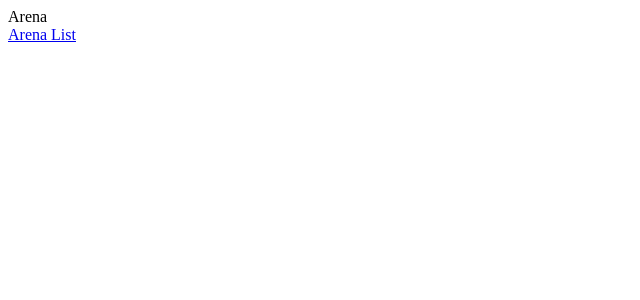
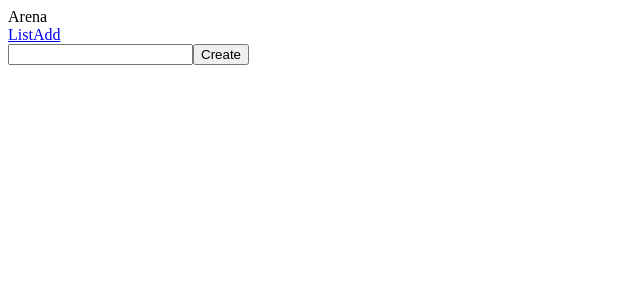
Before and after one commit to wiktorbalaban/Przyrost3Frontend, an Angular app: page /arena-add in a window 1280 px wide. Before the commit this address led to /. Shown: the top 300 px of the page, without its empty margins (0-640 px from the left). Built offline with nearby package versions, Linux system fonts and the light colour scheme.

Commit message:
Dodane addArena.

```diff
--- a/src/app/app.component.html
+++ b/src/app/app.component.html
@@ -14,7 +14,8 @@
     <nav>
       <div class="menu-item">Arena</div>
       <div class="dropdown">
-        <a routerLink="/arena-list" routerLinkActive="active">Arena List</a>
+        <a routerLink="/arena-list" routerLinkActive="active">List</a>
+        <a routerLink="/arena-add" routerLinkActive="active">Add</a>
       </div>
     </nav>
   </header>
--- a/src/app/app.module.ts
+++ b/src/app/app.module.ts
@@ -1,24 +1,26 @@
-import { BrowserModule } from '@angular/platform-browser';
-import { NgModule } from '@angular/core';
-import { RouterModule, Routes } from '@angular/router';
-import { HttpClientModule } from '@angular/common/http';
-import { FormsModule } from '@angular/forms';
+import {BrowserModule} from '@angular/platform-browser';
+import {NgModule} from '@angular/core';
+import {RouterModule, Routes} from '@angular/router';
+import {HttpClientModule} from '@angular/common/http';
+import {FormsModule} from '@angular/forms';
 
 
-import { AppComponent } from './app.component';
+import {AppComponent} from './app.component';
 import {ArenaListComponent} from './arena-list/arena-list.component';
 import {ArenaItemComponent} from './arena-item/arena-item.component';
 import {ArenaService} from './service/arena.service';
+import {ArenaAddComponent} from './arena-add/arena-add.component';
 
 const ROUTES: Routes = [
   // { path: '', redirectTo: 'arena-list', pathMatch: 'full' },
-  { path: 'arena-list', component: ArenaListComponent }
+  {path: 'arena-list', component: ArenaListComponent},
+  {path: 'arena-add', component: ArenaAddComponent}
 ];
 
 
 @NgModule({
   declarations: [
-    AppComponent, ArenaListComponent, ArenaItemComponent
+    AppComponent, ArenaListComponent, ArenaItemComponent, ArenaAddComponent
   ],
   imports: [
     BrowserModule, HttpClientModule, FormsModule, RouterModule.forRoot(ROUTES)
@@ -26,4 +28,5 @@ const ROUTES: Routes = [
   providers: [ArenaService],
   bootstrap: [AppComponent]
 })
-export class AppModule { }
+export class AppModule {
+}
--- /dev/null
+++ b/src/app/arena-add/arena-add.component.html
@@ -0,0 +1,6 @@
+<div>
+  <input  type="text" [(ngModel)]="newArenaName">
+  <button (click)="createNewArena()">
+    Create
+  </button>
+</div>
--- a/src/app/arena-add/arena-add.component.ts
+++ b/src/app/arena-add/arena-add.component.ts
@@ -0,0 +1,26 @@
+import { Component, OnInit } from '@angular/core';
+import { ArenaService } from '../service/arena.service';
+
+@Component({
+  selector: 'app-arena-add',
+  templateUrl: './arena-add.component.html',
+  styleUrls: ['./arena-add.component.css']
+})
+export class ArenaAddComponent implements OnInit {
+  newArenaName: String;
+
+  constructor(private arenaService: ArenaService) {}
+
+  ngOnInit() {
+    this.newArenaName = '';
+  }
+
+  createNewArena() {
+    if (this.newArenaName !== '') {
+      this.arenaService.createNew(this.newArenaName);
+      this.newArenaName = '';
+    } else {
+      window.alert('brak nazwy areny');
+    }
+  }
+}
--- a/src/app/models/arena.ts
+++ b/src/app/models/arena.ts
@@ -3,7 +3,7 @@ export class Arena {
   private name: String;
 
   constructor(obj?: any) {
-    this.id = (obj && obj.id) || Math.floor(Math.random() * 1000);
+    this.id = (obj && obj.id) || 0;
     this.name = (obj && obj.name) || '';
   }
 
--- a/src/app/service/arena.service.ts
+++ b/src/app/service/arena.service.ts
@@ -1,17 +1,28 @@
 import {Injectable} from '@angular/core';
 import {HttpClient} from '@angular/common/http';
-import { Observable } from 'rxjs/Observable';
-import { Arena } from '../models/arena';
+import {Observable} from 'rxjs/Observable';
+import {Arena} from '../models/arena';
 
 const apiUrl: String = 'http://localhost:8080/api';
 
 @Injectable()
 export class ArenaService {
 
-  constructor(private http: HttpClient) {}
+  constructor(private http: HttpClient) {
+  }
 
   getAll(): Observable<any> {
     return this.http.get(`${apiUrl}/arenas`);
   }
 
+  createNew(name: String) {
+    const data = {
+      name: name
+    };
+    const arena = new Arena(data);
+    return this.http.post(`${apiUrl}/arena`, arena).subscribe(res => {
+      console.log(res);
+    });
+  }
+
 }
```
Also changed, not shown: src/app/arena-add/arena-add.component.css (added).
